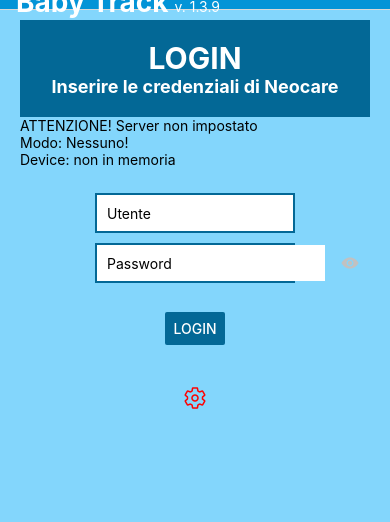
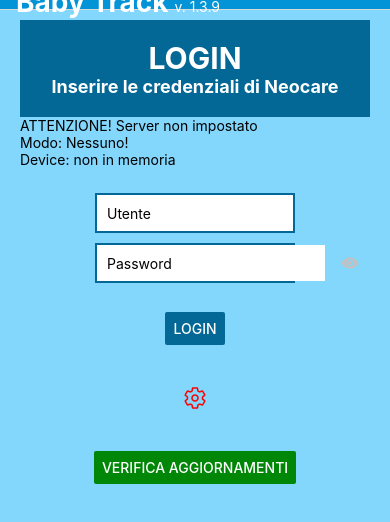
Before and after one commit to Alby2901/babytrack3, a React Native app: screen /Login in a window 390 px wide. Shown: the top 522 px of the page. Built offline with nearby package versions, Linux system fonts and the light colour scheme; no server answers.

Commit message:
bk_20250714

```diff
--- a/app.json
+++ b/app.json
@@ -23,7 +23,6 @@
       "translucent": false
     },
     "android": {
-      "usesCleartextTraffic": true,
       "adaptiveIcon": {
         "foregroundImage": "./assets/adaptive-icon.png",
         "backgroundColor": "#0394D7"
@@ -38,9 +37,6 @@
       "eas": {
         "projectId": "d2d9a623-46b7-408e-8779-929314d0ec99"
       }
-    },
-    "cli": {
-      "appVersionSource": "packageJson"
     }
   }
 }
--- a/screens/LoginScreen.js
+++ b/screens/LoginScreen.js
@@ -92,16 +92,16 @@
   }, [authCtx.urlsetted, authCtx.user, authCtx.mode, authCtx.deviceid])
 
   // useEffect per il controllo di nuoveversioni dell'app
-  useEffect(() => {
-    console.log('LOGIN_SCREEN => useEffect => CheckUpdate...');
-    // console.log('LOGIN_SCREEN => useEffect => remoteData:', remoteData);
+  // useEffect(() => {
+  //   console.log('LOGIN_SCREEN => useEffect => CheckUpdate...');
+  //   // console.log('LOGIN_SCREEN => useEffect => remoteData:', remoteData);
 
-    checkForAppUpdate((remoteData) => {
-      console.log('Procedi al download da:', remoteData.apkUrl);
-      // Qui puoi chiamare la funzione che gestirà il download/installazione dell’APK
-      downloadAndInstallApk(remoteData.apkUrl, remoteData.apkFileName);
-    });
-  }, []);
+  //   checkForAppUpdate((remoteData) => {
+  //     console.log('Procedi al download da:', remoteData.apkUrl);
+  //     // Qui puoi chiamare la funzione che gestirà il download/installazione dell’APK
+  //     downloadAndInstallApk(remoteData.apkUrl, remoteData.apkFileName);
+  //   });
+  // }, []);
 
   // function checkInput(usrp, pwdp, urlp) {
   //   if (usrp && pwdp && urlp) {
@@ -248,7 +248,7 @@
                 name={showPassword ? 'eye-off' : 'eye'}
                 size={18}
                 color={'#c1c1c1'}
-                // color={GlobalStyles.colors.Text_Main}
+              // color={GlobalStyles.colors.Text_Main}
               />
             </Pressable>
           </View>
@@ -276,6 +276,24 @@
             />
           </View>
         )}
+
+        {!isLogged && (
+          <View style={styles.containerButton}>
+            <Button
+              style={styles.button}
+              color={GlobalStyles.colors.Button_Reset}
+              title="Verifica aggiornamenti"
+              onPress={() => {
+                checkForAppUpdate((remoteData) => {
+                  const fullUrl = remoteData.apkUrl + remoteData.apkFileName;
+                  const fileName = remoteData.apkFileName;
+                  downloadAndInstallApk(fullUrl, fileName);
+                });
+              }}
+            />
+          </View>
+        )}
+
         {isLogged && (
           <View style={styles.containerMessage}>
             <Text>The Session ID is: {sessionID}</Text>
```
Also changed, not shown: package.json (+5 -5 lines), utils/apkUpdater.js (+7 -1 lines), 1 other file (tests, documents, lock files or other folders).
